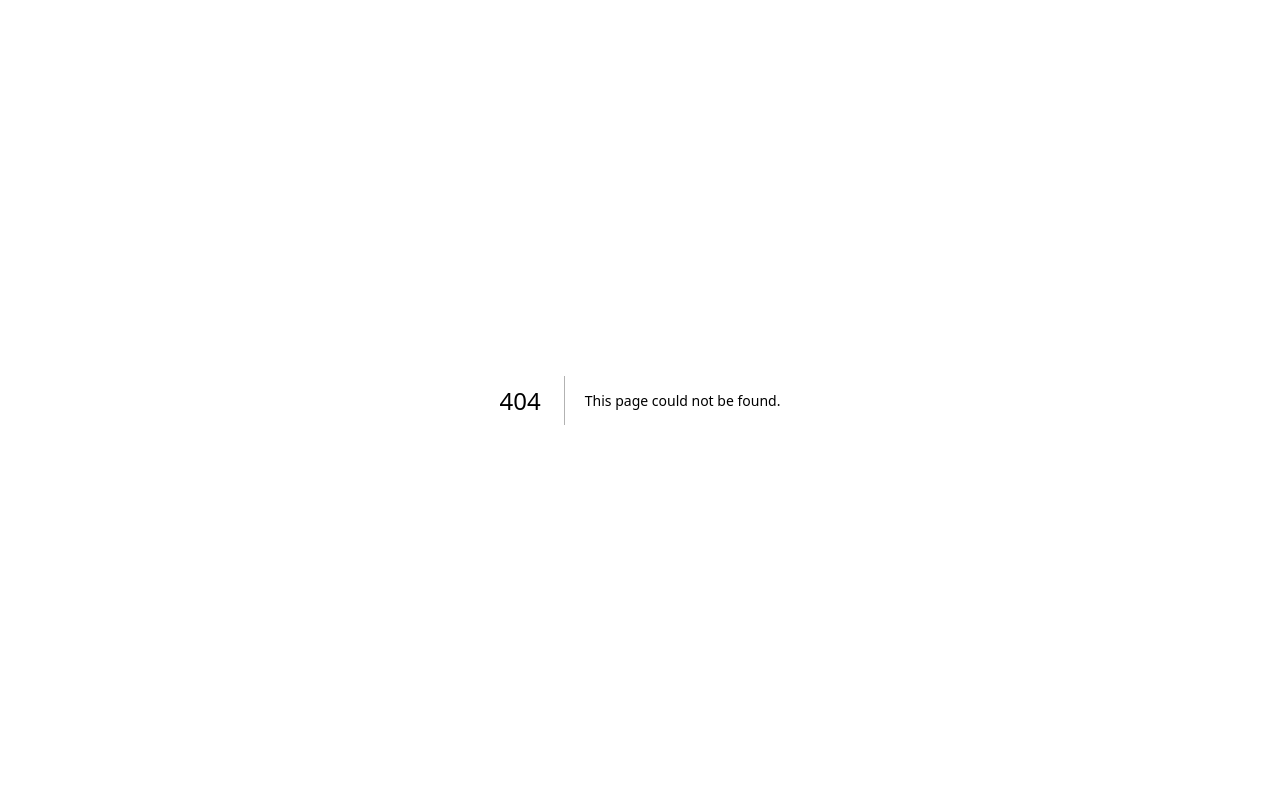
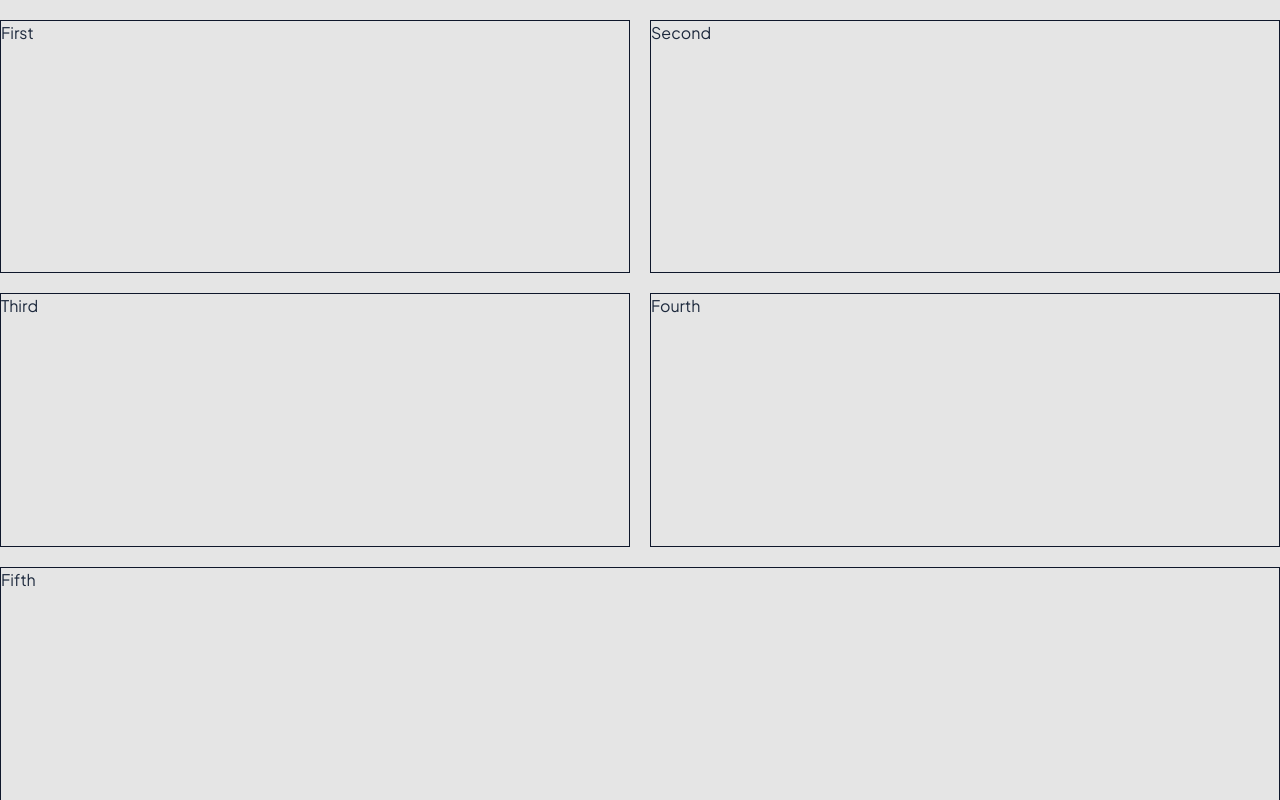
Before and after one commit to deveshru2712/Flex_Ui, a Next.js app: page /components/Bento in a window 1280 px wide. Before the commit this address had no page. Built offline with nearby package versions, Linux system fonts and the light colour scheme.

Commit message:
Files for Bento

```diff
--- /dev/null
+++ b/app/components/(view)/Bento/Cards/FIrstCard.tsx
@@ -0,0 +1,7 @@
+import React from "react";
+
+const FirstCard = () => {
+  return <div className="border border-slate-900">First</div>;
+};
+
+export default FirstCard;
--- /dev/null
+++ b/app/components/(view)/Bento/Cards/FifthCard.tsx
@@ -0,0 +1,7 @@
+import React from "react";
+
+const FifthCard = () => {
+  return <div className="flex-1 border col-span-2 border-slate-900">Fifth</div>;
+};
+
+export default FifthCard;
--- /dev/null
+++ b/app/components/(view)/Bento/Cards/FourthCard.tsx
@@ -0,0 +1,7 @@
+import React from "react";
+
+const FourthCard = () => {
+  return <div className="border border-slate-900">Fourth</div>;
+};
+
+export default FourthCard;
--- /dev/null
+++ b/app/components/(view)/Bento/Cards/SeconCard.tsx
@@ -0,0 +1,7 @@
+import React from "react";
+
+const SeconCard = () => {
+  return <div className="border border-slate-900">Second</div>;
+};
+
+export default SeconCard;
--- /dev/null
+++ b/app/components/(view)/Bento/Cards/ThirdCard.tsx
@@ -0,0 +1,7 @@
+import React from "react";
+
+const ThirdCard = () => {
+  return <div className="border border-slate-900">Third</div>;
+};
+
+export default ThirdCard;
--- /dev/null
+++ b/app/components/(view)/Bento/Overlay.tsx
@@ -0,0 +1,36 @@
+import React from "react";
+
+const Overlay = () => {
+  return (
+    <div className="w-full min-h-screen relative overflow-hidden bg-white/90 blur-[2px]">
+      {/* Left quarter-circle container */}
+      <div className="absolute left-0 top-0 w-[50vw] h-[50vw] overflow-hidden">
+        {/* Actual circle (positioned to show only bottom-right quarter) */}
+        <div
+          className="absolute -left-full -top-full w-[200%] h-[175%]"
+          style={{
+            background: "#ffffff",
+            backgroundImage:
+              "radial-gradient(circle, rgba(0,0,0,0.15) 2px, transparent 1px)",
+            backgroundSize: "20px 20px",
+            borderRadius: "50%",
+          }}
+        />
+      </div>
+
+      {/* Right quarter-circle container */}
+      <div className="absolute right-0 top-0 w-[50vw] h-[50vw] overflow-hidden">
+        {/* Actual circle (positioned to show only bottom-left quarter) */}
+        <div
+          className="absolute -right-full -top-full w-[190%] h-[175%]"
+          style={{
+            background: "linear-gradient(135deg, #E4F1FF 0%, white 100%)",
+            borderRadius: "50%",
+          }}
+        />
+      </div>
+    </div>
+  );
+};
+
+export default Overlay;
--- /dev/null
+++ b/app/components/(view)/Bento/page.tsx
@@ -0,0 +1,22 @@
+import React from "react";
+import FirstCard from "./Cards/FIrstCard";
+import SeconCard from "./Cards/SeconCard";
+import ThirdCard from "./Cards/ThirdCard";
+import FourthCard from "./Cards/FourthCard";
+import FifthCard from "./Cards/FifthCard";
+
+const Page = () => {
+  return (
+    <div className="w-full min-h-screen bg-neutral-200 text-slate-800 overflow-hidden">
+      <div className="max-w-7xl mx-auto my-5 h-full grid grid-cols-2 gap-5">
+        <FirstCard />
+        <SeconCard />
+        <ThirdCard />
+        <FourthCard />
+        <FifthCard />
+      </div>
+    </div>
+  );
+};
+
+export default Page;
```
